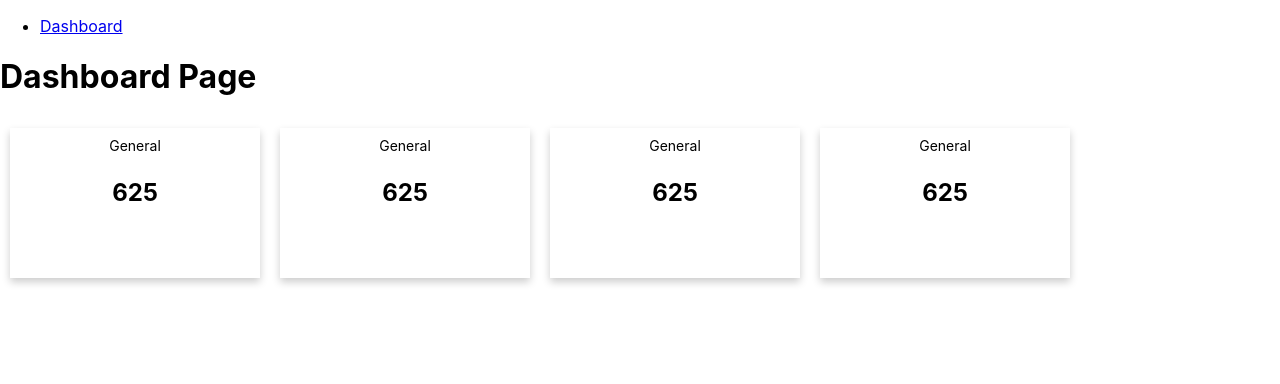
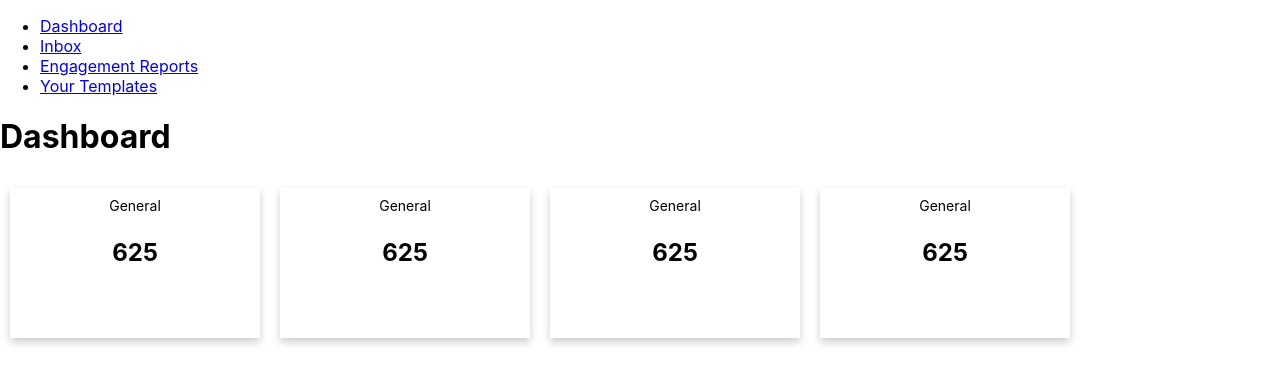
Before and after one commit to vinh-hua/civic-qa, a React (Create React App) app in the folder my-app/: page /dashboard in a window 1280 px wide. Shown: the top 384 px of the page. Built offline with nearby package versions, Linux system fonts and the light colour scheme.

Commit message:
fix double dashboard rendering

```diff
--- a/my-app/src/App.js
+++ b/my-app/src/App.js
@@ -1,16 +1,26 @@
 import './App.css';
 import { BrowserRouter as Router, Route, Link } from "react-router-dom";
-import DashboardPage from './Pages/DashboardPage';
+import Dashboard from './Views/Dashboard';
+import Inbox from './Views/Inbox';
+import EngagementReports from './Views/EngagementReports';
+import Templates from './Views/Templates';
 
 function App() {
   return (
     <Router>
       <nav>
         <ul>
-          <li><Link to="/">Dashboard</Link></li>
+          <li><Link to="/dashboard">Dashboard</Link></li>
+          <li><Link to="/inbox">Inbox</Link></li>
+          <li><Link to="/engagement-reports">Engagement Reports</Link></li>
+          <li><Link to="/templates">Your Templates</Link></li>
         </ul>
       </nav>
-      <Route path="/" component={DashboardPage}/>
+      <Route path="/" exact component={Dashboard}></Route>
+      <Route path="/dashboard" exact component={Dashboard}></Route>
+      <Route path="/inbox" exact component={Inbox}/>
+      <Route path="/engagement-reports" exact component={EngagementReports}/>
+      <Route path="/templates" exact component={Templates}/>
       <div className="App">
       </div>
     </Router>
--- a/my-app/src/Pages/DashboardPage.js
+++ b/my-app/src/Views/Dashboard.js
@@ -1,10 +1,10 @@
 import React from 'react';
 import StatCard from '../Dashboard/StatCard.js';
 
-function DashboardPage() {
+function Dashboard() {
     return (
         <div>
-            <h1>Dashboard Page</h1>
+            <h1>Dashboard</h1>
             <StatCard></StatCard>
             <StatCard></StatCard>
             <StatCard></StatCard>
@@ -13,4 +13,4 @@ function DashboardPage() {
     );
 }
 
-export default DashboardPage;
+export default Dashboard;
--- /dev/null
+++ b/my-app/src/Views/EngagementReports.js
@@ -0,0 +1,11 @@
+import React from 'react';
+
+function EngagementReports() {
+    return (
+        <div>
+            <h1>Engagement Reports</h1>
+        </div>
+    );
+}
+
+export default EngagementReports;
--- /dev/null
+++ b/my-app/src/Views/Inbox.js
@@ -0,0 +1,11 @@
+import React from 'react';
+
+function Inbox() {
+    return (
+        <div>
+            <h1>Inbox</h1>
+        </div>
+    );
+}
+
+export default Inbox;
--- /dev/null
+++ b/my-app/src/Views/Templates.js
@@ -0,0 +1,11 @@
+import React from 'react';
+
+function Templates() {
+    return (
+        <div>
+            <h1>Templates</h1>
+        </div>
+    );
+}
+
+export default Templates;
```
Also changed, not shown: my-app/src/Pages/EngagementReportsPage.js (deleted), my-app/src/Pages/InboxPage.js (deleted), my-app/src/Pages/TemplatesPage.js (deleted).
